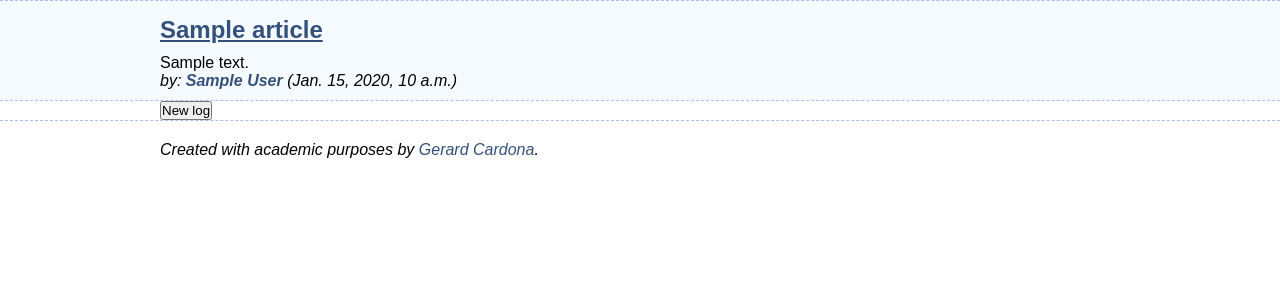
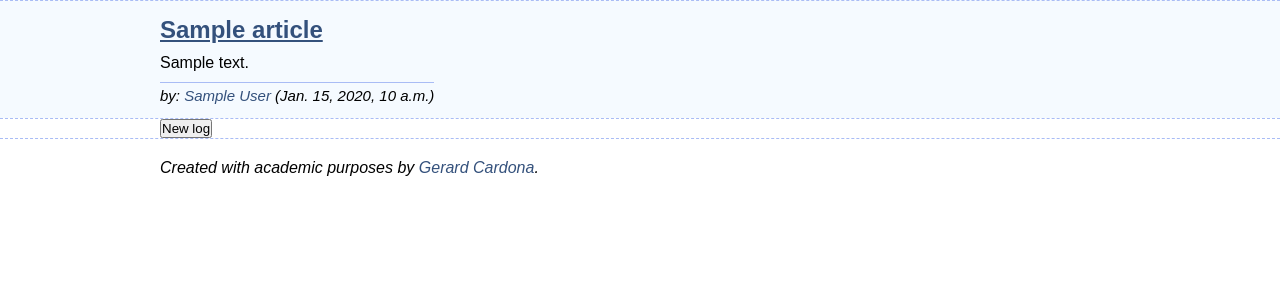
Before and after one commit to GCardona/djanglog, a Django app: template templates/list.html in a window 1280 px wide. Shown: the part 105-405 px from the top of the page. Run offline with Django 3.2, Linux system fonts and the light colour scheme; the template is opened without the code that fills it: most values are stand-ins (such as "Sample title", 1, 10 or a date in 2020); parts of the project's set-up code (start-up, migrations or seed data) failed here and were passed over.

Commit message:
Some style changes

```diff
--- a/static/css/style.css
+++ b/static/css/style.css
@@ -28,7 +28,14 @@
 a, b, em { color: #34517C; }
 
 .author { color: #34517C; }
-.article-footer { font-style: italic; }
+.article-footer {
+    display: inline-block;
+    font-style: italic;
+    border-top: 1px solid #A9BCF5;
+    margin-top: 10px;
+    line-height: 25px;
+    font-size: 15px;
+}
 
 #main-footer { padding-top: 20px; font-style: italic; }
 
@@ -36,6 +43,6 @@
 label { width: 100px; float: left; }
 
 textarea#new-log {
-    width: 300px;
+    width: 850px;
     height: 200px;
 }
--- a/templates/list.html
+++ b/templates/list.html
@@ -10,7 +10,7 @@
             {{ article.body }}
         </p>
         <p class="article-footer">
-        by: <b class="author">{{ article.author }}</b> ({{ article.publish_date }})
+        by: <em class="author">{{ article.author }}</em> ({{ article.publish_date }})
         </p>
     </article>
 </div>
```
